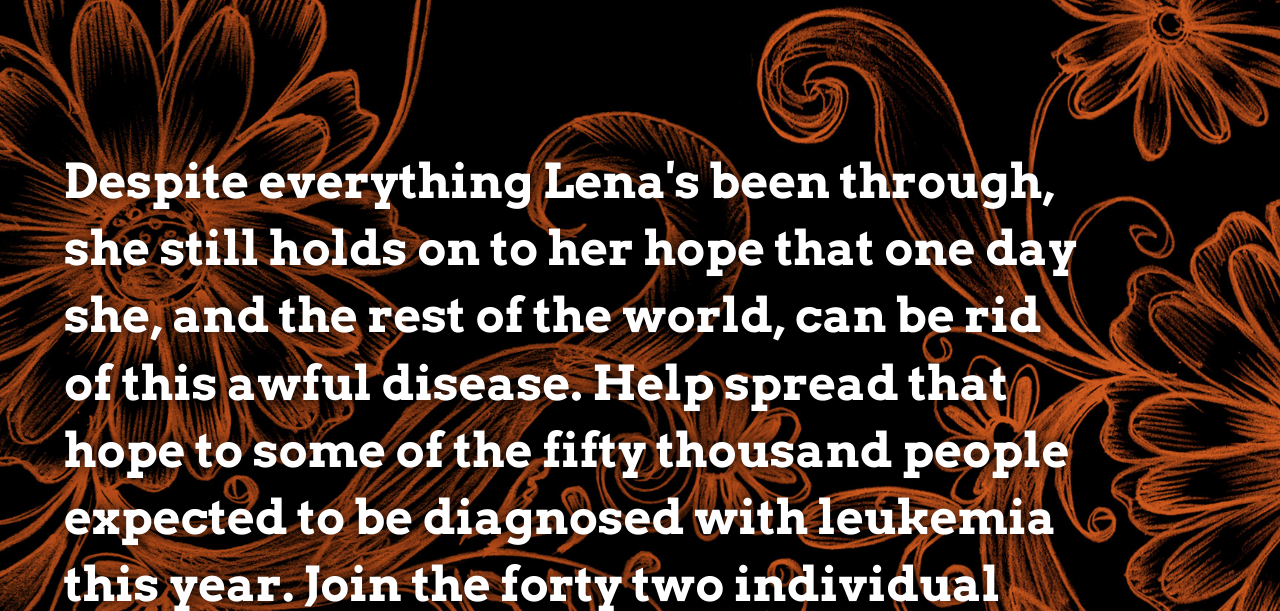
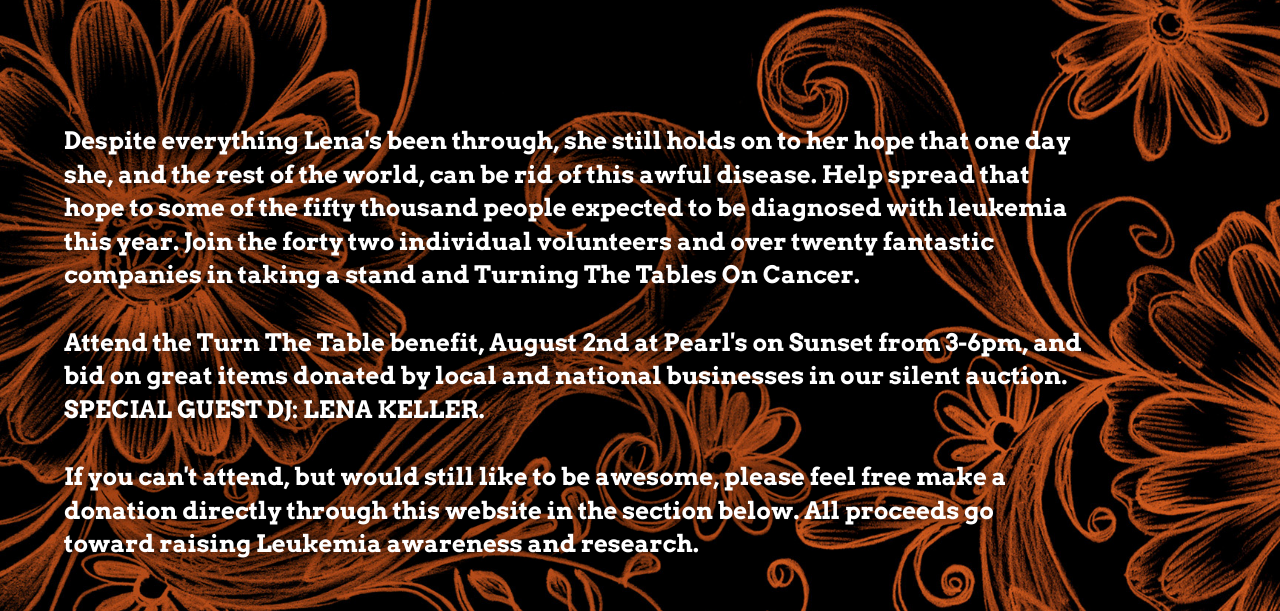
Before and after one commit to evibobevy/turningthetablesoncancer, a plain HTML site: page index.html in a window 1280 px wide. Shown: the part 1660-2271 px from the top of the page. Drawn offline with nearby package versions, Linux system fonts and the light colour scheme.

Commit message:
changes h3 font size and added margin

```diff
--- a/css/main.css
+++ b/css/main.css
@@ -253,7 +253,8 @@ opacity:0.4;
 		color: #fff;
         font-family: 'Arvo', serif;
         text-shadow: 0px 0px 15px #000;
-        font-size: 48px;
+        font-size: 24px;
+        margin-bottom: 20px;
 	}
 
 /* Slide 4 */
```
